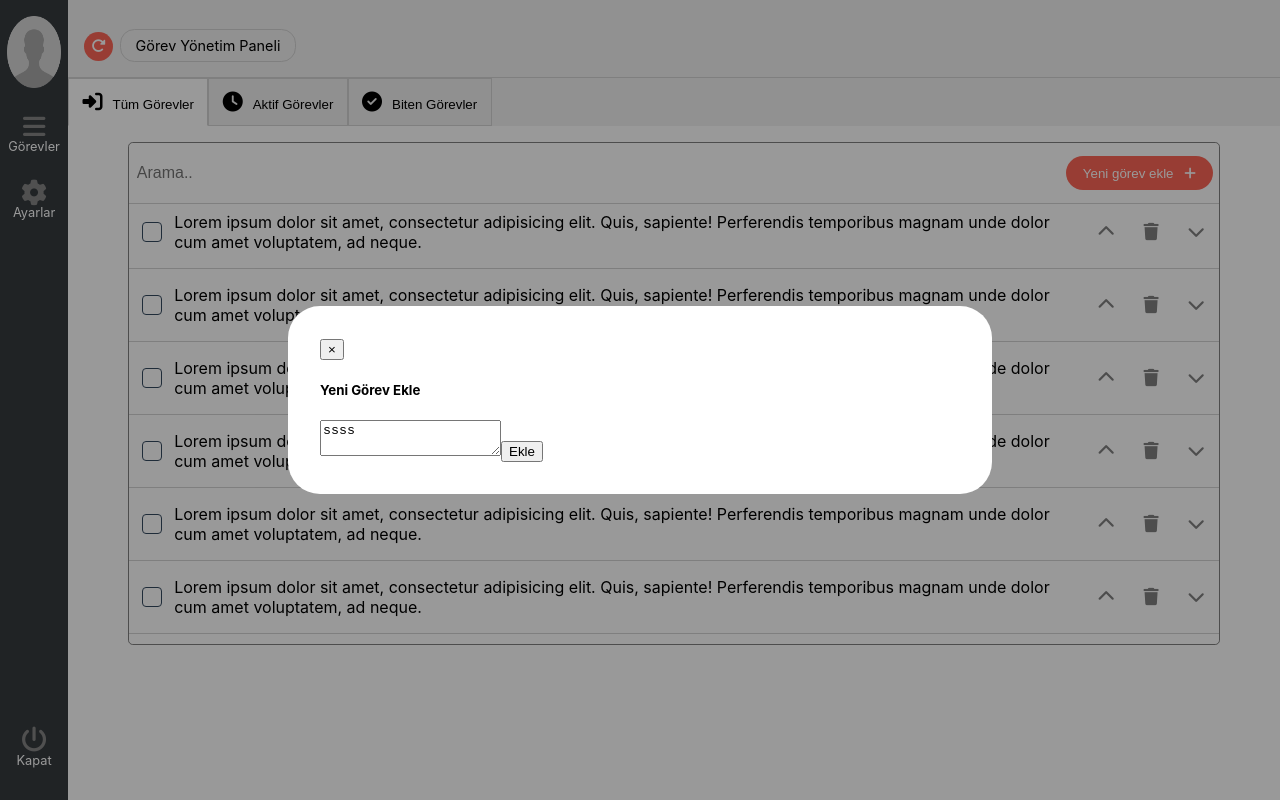
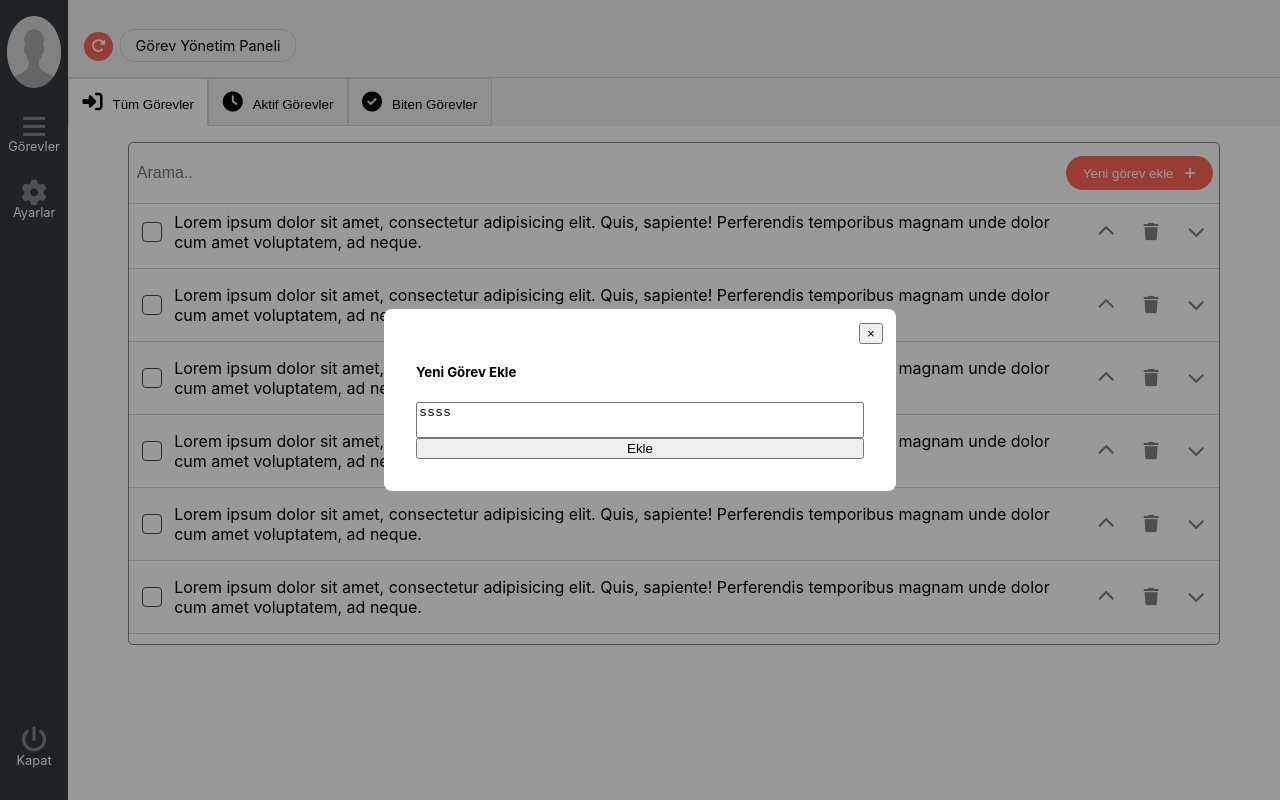
Before and after one commit to brkcrdk/todo, a React (Create React App) app: page / in a window 1280 px wide. Both pictures are taken after a click on the button "Yeni görev ekle". Built offline with nearby package versions, Linux system fonts and the light colour scheme.

Commit message:
Modal style

```diff
--- a/src/Components/Modal/Modal.jsx
+++ b/src/Components/Modal/Modal.jsx
@@ -5,7 +5,9 @@ const Modal = () => {
   return (
     <div id="modal-container">
       <div id="modal-content">
-        <button onClick={closeModal}>&times;</button>
+        <button onClick={closeModal} id="modal-closeBtn">
+          &times;
+        </button>
         <h5>Yeni Görev Ekle</h5>
         <textarea value="ssss" />
         <button>Ekle</button>
--- a/src/Components/Modal/modal.scss
+++ b/src/Components/Modal/modal.scss
@@ -29,11 +29,22 @@
   background-color: white;
   margin: auto;
   padding: 2em;
-  border-radius: 2em;
+  border-radius: 0.5em;
+  position: relative;
+  display: grid;
   @include mobileS {
     width: 70%;
   }
   @include mobileTablet {
-    width: 50%;
+    width: 35%;
+  }
+  > textarea {
+    resize: none;
   }
 }
+
+#modal-closeBtn {
+  position: absolute;
+  top: 1em;
+  right: 1em;
+}
```
